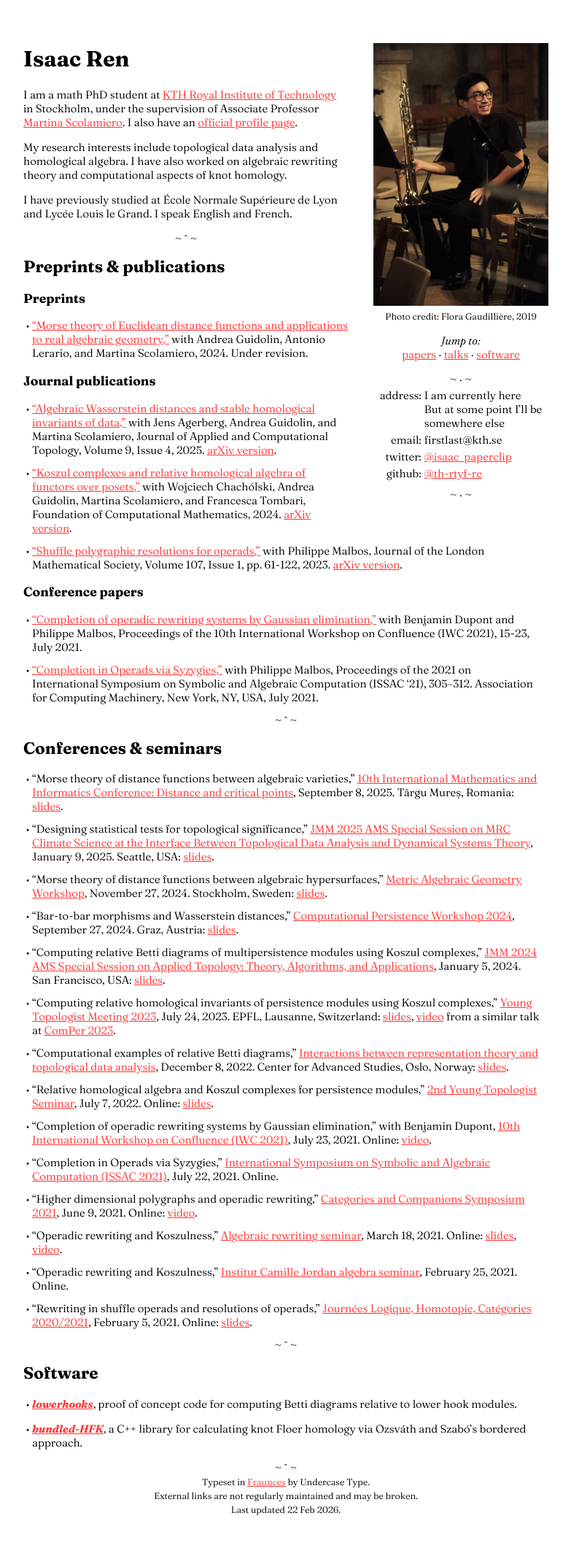
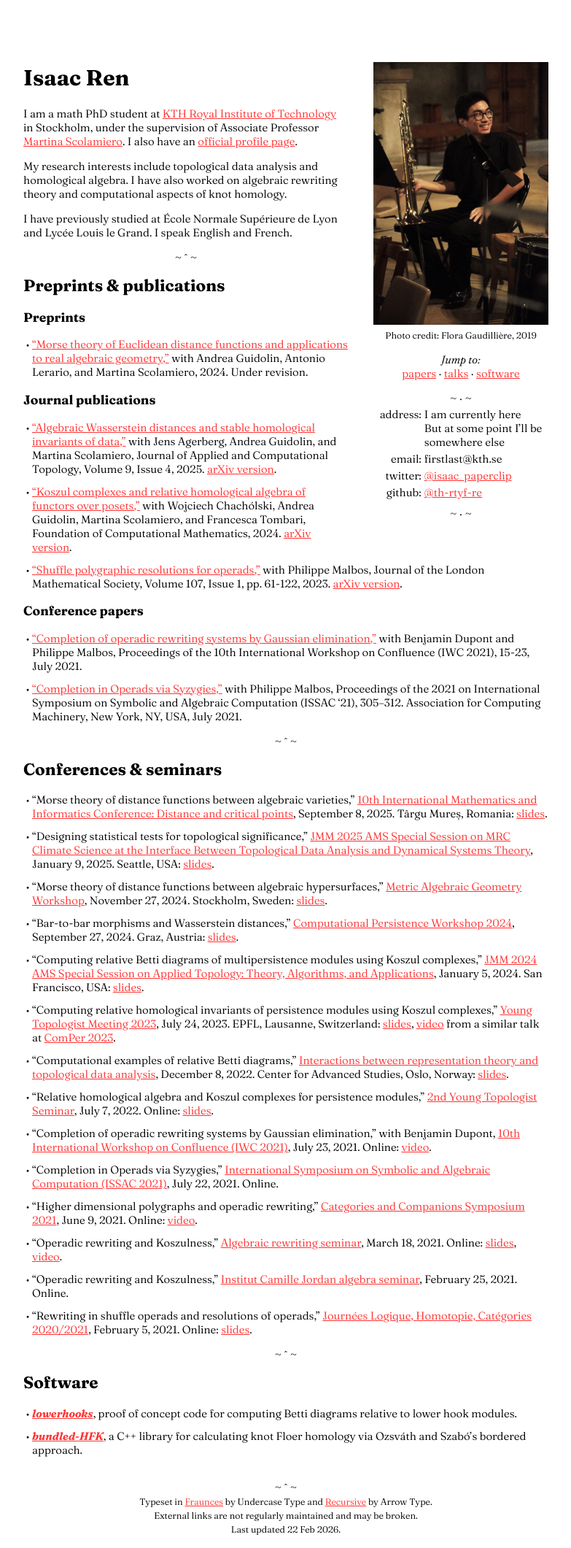
Before and after one commit to isaacxren/isaacxren.github.io, a Jekyll site: the page built from index.md, in a window 1280 px wide. Shown: the whole page at 73% size, without its empty margins (248-1031 px from the left). Built offline with Jekyll 4.4.1, drawn with Linux system fonts in a browser that asks for light colours; some web fonts are replaced; our own code applies the rules of GitHub Pages for plain Markdown files.

Commit message:
Various improvements to CSS: added main element, added footer, refactored styles, added monospace font, etc.

```diff
--- /dev/null
+++ b/_data/nav.yaml
@@ -0,0 +1,4 @@
+- name: home
+  url: /
+- name: misc
+  url: /misc/
--- /dev/null
+++ b/_includes/footer.html
@@ -0,0 +1,12 @@
+<footer>
+<div class="centered">
+{% include to-top.html %}
+<small>
+Typeset in <a href="https://fraunces.undercase.xyz/">Fraunces</a> by Undercase Type and <a href="https://recursive.design/">Recursive</a> by Arrow Type.
+<br />
+External links are not regularly maintained and may be broken.
+<br />
+Last updated {{ site.time | date_to_string }}.
+</small>
+</div>
+</footer>
--- a/_includes/head.html
+++ b/_includes/head.html
@@ -9,7 +9,7 @@
 
 <link rel="preconnect" href="https://fonts.googleapis.com">
 <link rel="preconnect" href="https://fonts.gstatic.com" crossorigin>
-<link href="https://fonts.googleapis.com/css2?family=Fraunces:ital,opsz,wght,SOFT,WONK@0,9..144,100..900,100,1;1,9..144,100..900,100,1&display=swap" rel="stylesheet">
+<link href="https://fonts.googleapis.com/css2?family=Fraunces:ital,opsz,wght,SOFT,WONK@0,9..144,100..900,100,1;1,9..144,100..900,100,1&family=Recursive:MONO@1&display=swap" rel="stylesheet">
 
 <link rel="stylesheet" href="/main.css">
 
--- a/_layouts/default.html
+++ b/_layouts/default.html
@@ -3,8 +3,6 @@
 {% include head.html %}
 
 <body>
-<div class="main">
 {{ content }}
-</div>
 </body>
 </html>
--- /dev/null
+++ b/_layouts/without-nav.html
@@ -0,0 +1,8 @@
+---
+layout: default
+---
+
+<main class="content">
+{{ content }}
+</main>
+{% include footer.html %}
--- a/index.md
+++ b/index.md
@@ -1,11 +1,10 @@
 ---
-layout: default
+layout: without-nav
 ---
 
 [Isaac Ren](#)
 ===========
 {: title="The 'X' in the URL is my middle initial, Xiaoran :)"}
-{: #top}
 
 <div class="card" markdown="1">
 ![A picture of me with a trombone](me.jpg "This is the current best picture of myself that I have."){:width="240px"}{:height="360"}{:fetchpriority="high"}
@@ -109,16 +108,4 @@
 
 {% for item in site.data.items.software %}
 * [***{{ item.title }}***]({{ item.url }}), {{ item.description }}.
-{% endfor %}
-
-
-<div class="centered" style="clear:both">
-{% include to-top.html %}
-<small markdown="1">
-Typeset in [Fraunces](https://fraunces.undercase.xyz/) by Undercase Type.
-<br />
-External links are not regularly maintained and may be broken.
-<br />
-Last updated {{ site.time | date_to_string }}.
-</small>
-</div>
+{%- endfor %}
--- a/main.css
+++ b/main.css
@@ -1,97 +1,128 @@
 @charset "UTF-8";
 
 @media screen and (max-width: 600px) {
-  .main {
+  .content {
     margin: 0 17px;
-    padding-top: 17px;
+    padding-top: 34px;
   }
 
   .card {
     margin: 0 auto;
   }
 
-  #top { /* page title */
+  h1:first-of-type { /* page title */
     text-align: center;
   }
 }
 
 @media screen and (min-width: 601px) {
-  .main {
+  .content {
     margin: 0 68px;
-    padding-top: 34px;
+    padding-top: 68px;
   }
 
   .card {
     float: right;
+    width: 240px;
     margin: 17px 0 17px 34px;
   }
 
-  #top {
+  .nav-card {
+    border-color: #000;
+    border-width: 3px;
+    border-left-style: double;
+    border-right-style: double;
+    border-radius: 7px;
+  }
+
+  h1:first-of-type {
     display: inline-block;
     margin-bottom: 6.1px;
+  }
+
+  hr.block-card-only {
+    display: none;
   }
 }
 
 @media screen and (min-width: 865px) {
-  .main {
+  .content {
     width: 720px;
     margin: 0 auto;
   }
 }
 
-#top a {
+html {
+  font-family: "Fraunces", serif;
+  font-weight: 340;
+  font-size: 15px;
+  -webkit-text-size-adjust: 100%;
+}
+
+body {
+  display: flex;
+  min-height: 100vh;
+  flex-direction: column;
+  margin: 0;
+}
+
+footer {
+  flex-shrink: 0;
+  margin-bottom: 17px;
+}
+
+code {
+  font-family: "Recursive", monospace;
+  font-weight: 400;
+  font-size: 13.5px;
+}
+
+h1:first-of-type a {
   color: #000;
   text-decoration: none;
 }
 
-.main {
+h2 {
+  margin-top: 15px;
+}
+
+.content {
   padding-bottom: 17px;
+  flex: 1;
 }
 
 .card {
-  width: 240px;
+  max-width: 240px;
   text-align: center;
+
+  th { font-weight: 340 }
+  th, td { vertical-align: top }
+  hr { margin: 7px 0 0 }
+  p { margin: 0 0 15px }
 }
 
-html {
-  -webkit-text-size-adjust: 100%;
-}
-
-html, .card th {
-  font-family: "Fraunces", serif;
-  font-weight: 340;
-  font-size: 15px;
-}
-
-code {
-  font-family: "Share Tech Mono", monospace;
-}
-
-strong {
-  font-weight: 680;
-}
+strong { font-weight: 680 }
 
 ul {
   list-style-type: "• ";
-  margin: 0px;
-  padding: 0px;
+  padding-inline-start: 12px;
 }
 
-li {
-  margin: 12px;
+li:not(#markdown-toc li) {
+  margin: 12px 0;
+}
+
+#markdown-toc li {
+  margin: 5px;
 }
 
 .centered {
   text-align: center;
 }
 
-.card table{
+table {
   margin-left: auto;
   margin-right: auto;
-}
-
-.card td, .card th {
-  vertical-align: top;
 }
 
 hr {
@@ -106,45 +137,20 @@
   text-align: center;
 }
 
-.card hr {
-  margin: 7px 0 0;
-}
-
-.card p {
-  margin: 0 0 15px;
-}
-
-h2 {
-  margin-top: 15px;
-}
-
-a {
-  color: #ff3333;
-}
-
-a:visited {
-  color: #9933cc;
-}
-
-a:focus {
-  outline-color: #ff3333;
-}
-
-a:active {
-  text-decoration: none;
-}
+a { color: #ff3333; }
+a:visited { color: #9933cc; }
+a:focus { outline-color: #ff3333; }
+a:active { text-decoration: none; }
 
 .to-top {
   text-align: center;
-}
 
-.to-top a {
-  text-decoration: none;
-  color: #000000;
-}
+  a {
+    text-decoration: none;
+    color: #000000;
+  }
 
-@media (hover: hover){
-  .to-top a:hover {
+  a:active {
     text-decoration: underline;
   }
 }
```
Also changed, not shown: _includes/nav.html (added, +13 -0 lines), _layouts/with-nav.html (added, +10 -0 lines).
